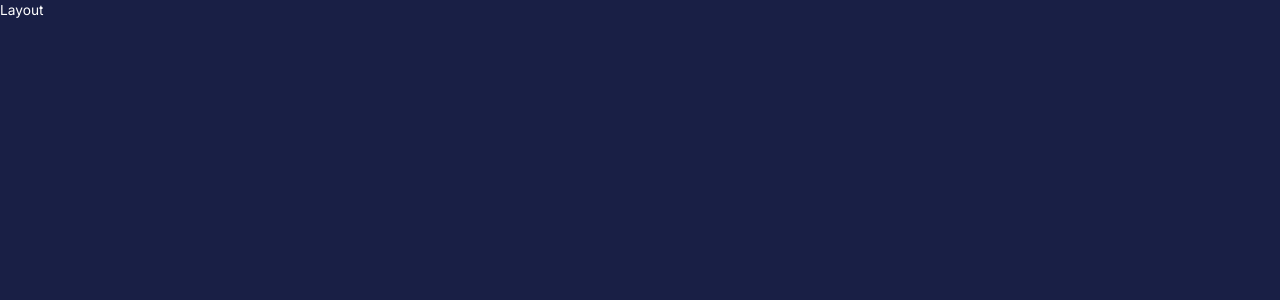
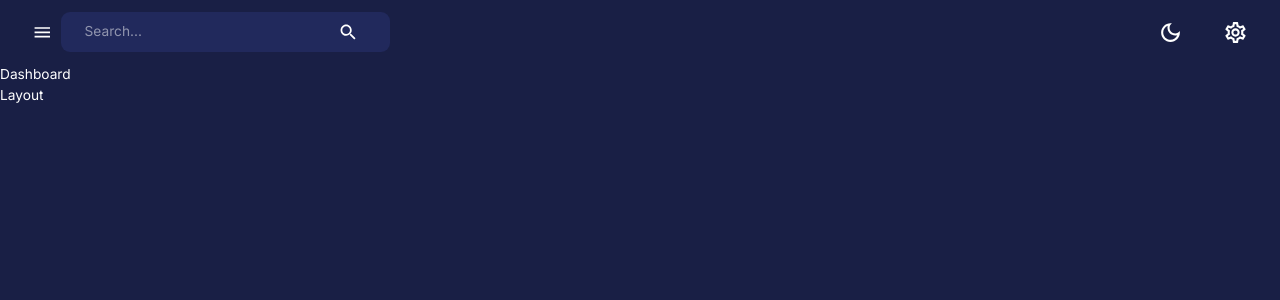
Before and after one commit to Andreeevna/Admin-Dashboard-React, a React (Vite) app in the folder frontend/: page /dashboard in a window 1280 px wide. Shown: the top 300 px of the page. Built offline with nearby package versions, Linux system fonts and the light colour scheme.

Commit message:
implemented Navbar.jsx

```diff
--- /dev/null
+++ b/frontend/src/components/FlexBetween.jsx
@@ -0,0 +1,10 @@
+import { Box } from '@mui/material'
+import { styled } from '@mui/system'
+
+const FlexBetween = styled(Box)({
+	display: 'flex',
+	justifyContent: 'space-between',
+	alignItems: 'center',
+})
+
+export default FlexBetween
--- /dev/null
+++ b/frontend/src/components/Navbar/index.jsx
@@ -0,0 +1,76 @@
+import {
+	DarkModeOutlined,
+	LightModeOutlined,
+	Search,
+	SettingsOutlined,
+} from '@mui/icons-material'
+import MenuIcon from '@mui/icons-material/Menu'
+import { AppBar, IconButton, InputBase, Toolbar, useTheme } from '@mui/material'
+import { useDispatch } from 'react-redux'
+import { setMode } from '../../state/index.js'
+import FlexBetween from '../FlexBetween.jsx'
+
+const Navbar = () => {
+	const dispatch = useDispatch()
+	const theme = useTheme()
+	return (
+		<AppBar
+			sx={{
+				position: 'static',
+				background: 'none',
+				boxShadow: 'none',
+			}}
+		>
+			<Toolbar
+				sx={{
+					justifyContent: 'space-between',
+				}}
+			>
+				{/* LEFT */}
+				<FlexBetween>
+					<IconButton onClick={() => console.log('open sidebar')}>
+						<MenuIcon />
+					</IconButton>
+					<FlexBetween
+						backgroundColor={theme.palette.background.alt}
+						borderRadius='9px'
+						gap='3rem'
+						p='0.1rem 1.5rem'
+					>
+						<InputBase placeholder='Search...' />
+						<IconButton>
+							<Search />
+						</IconButton>
+					</FlexBetween>
+				</FlexBetween>
+				{/* RIGHT */}
+				<FlexBetween gap='1.5rem'>
+					<IconButton onClick={() => dispatch(setMode())}>
+						{theme.palette.mode === 'dark' ? (
+							<DarkModeOutlined
+								sx={{
+									fontSize: '25px',
+								}}
+							/>
+						) : (
+							<LightModeOutlined
+								sx={{
+									fontSize: '25px',
+								}}
+							/>
+						)}
+					</IconButton>
+					<IconButton>
+						<SettingsOutlined
+							sx={{
+								fontSize: '25px',
+							}}
+						/>
+					</IconButton>
+				</FlexBetween>
+			</Toolbar>
+		</AppBar>
+	)
+}
+
+export default Navbar
--- /dev/null
+++ b/frontend/src/components/Sidebar/index.jsx
@@ -0,0 +1,5 @@
+const Sidebar = () => {
+	return <div>Sidebar</div>
+}
+
+export default Sidebar
--- a/frontend/src/scenes/layout/index.jsx
+++ b/frontend/src/scenes/layout/index.jsx
@@ -1,5 +1,17 @@
+import { Box } from '@mui/material'
+import { Outlet } from 'react-router-dom'
+import Navbar from '../../components/Navbar'
+
 const Layout = () => {
-	return <div>Layout</div>
+	return (
+		<Box width='100%' height='100%'>
+			<Box>
+				<Navbar />
+				<Outlet />
+			</Box>
+			Layout
+		</Box>
+	)
 }
 
 export default Layout
```
Also changed, not shown: 2 other files (tests, documents, lock files or other folders).
